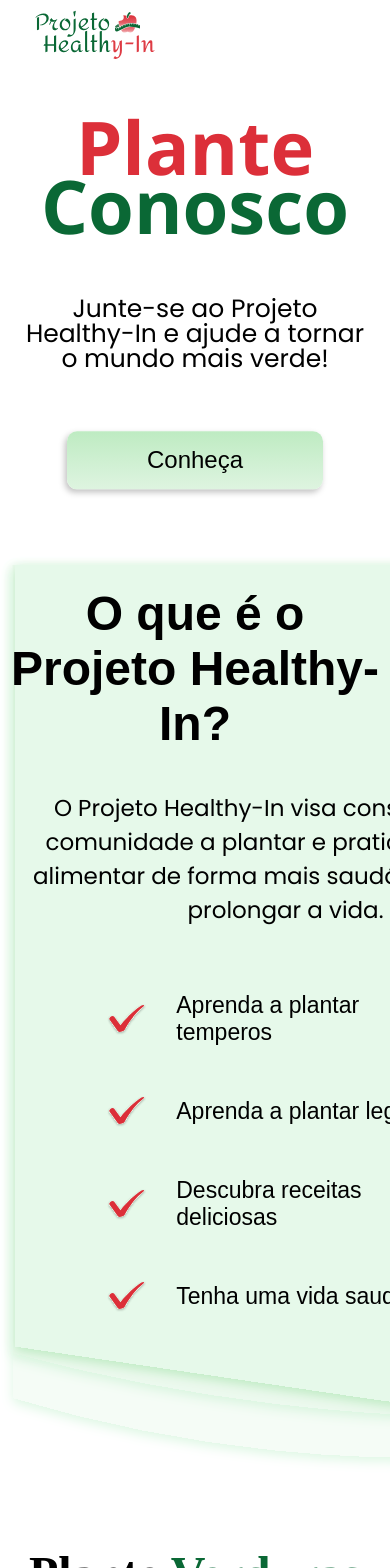
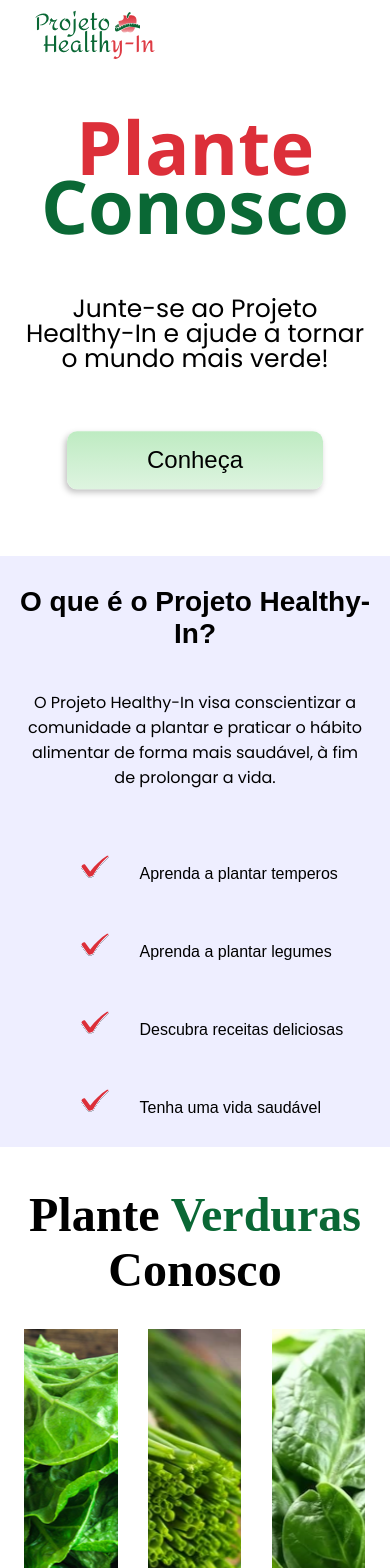
Before and after one commit to KevenAbraham/Healthy-In, a React (Create React App) app: page / in a window 390 px wide. Shown: the top 1568 px of the page. Built offline with nearby package versions, Linux system fonts and the light colour scheme; a web font is replaced by a local one.

Commit message:
responsividade da area de conheça o projeto

```diff
--- a/src/components/Conheca/Conheca.css
+++ b/src/components/Conheca/Conheca.css
@@ -66,3 +66,41 @@
         margin: 40px auto;
     }
 }
+
+/* iPhone 14 PRO MAX */
+@media screen and (max-width: 428px) {
+    .conheca {
+        background: #eeeeff;
+        height: 70vh;
+    }
+
+    .conhecaTitle {
+        font-size: 28px;
+    }
+
+    .conhecaContainer {
+        display: block;
+        width: 90%;
+        margin: auto;
+    }
+
+    .content p {
+        font-size: 16px;
+        width: 100%;
+    }
+
+    .check {
+        display: block;
+        margin-left: 60px;
+        left: 0;
+        transform: translateX(0);
+    }
+
+    .check img {
+        width: 30px;
+    }
+
+    .check label {
+        font-size: 16px;
+    }
+}
```
